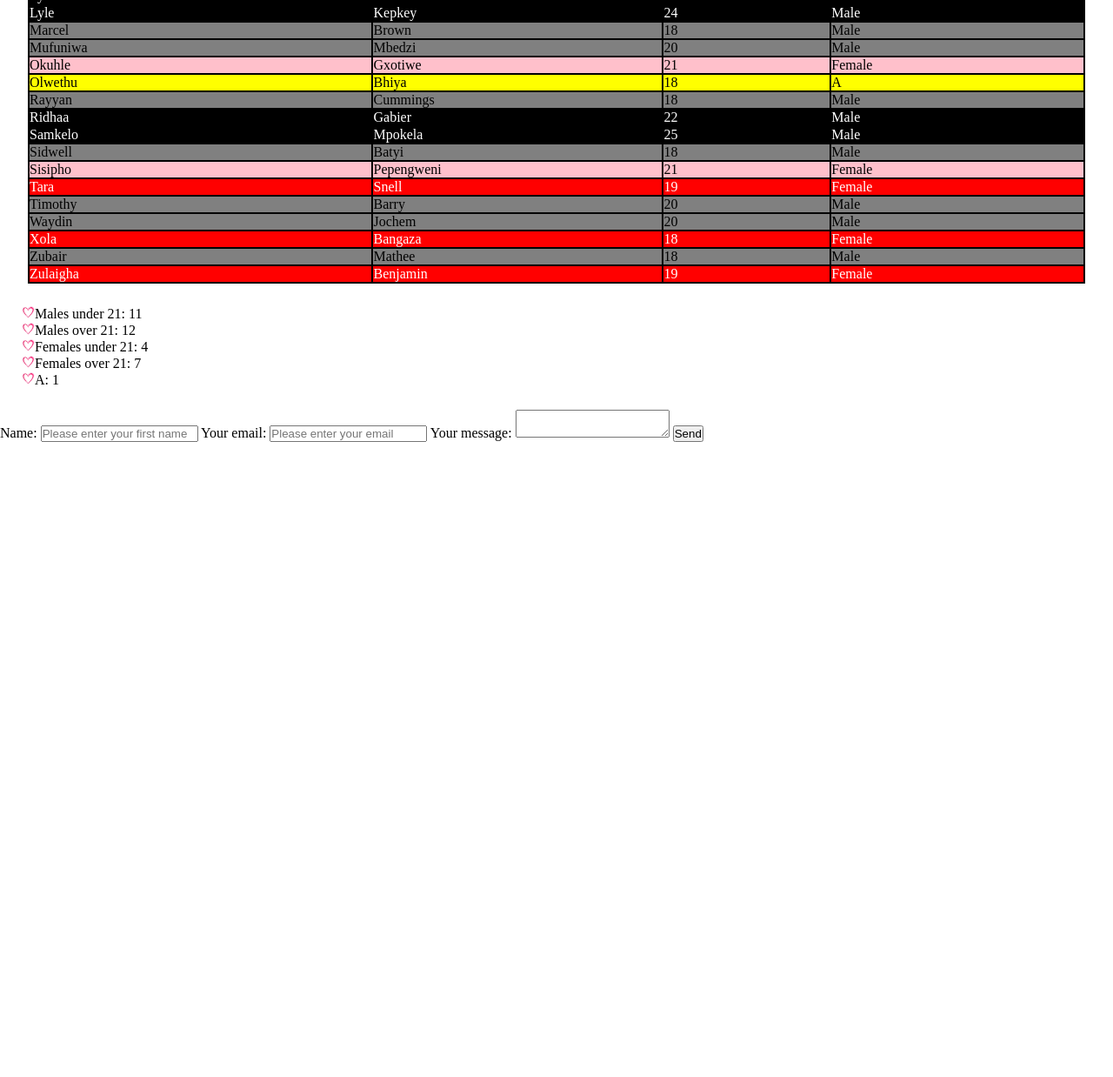
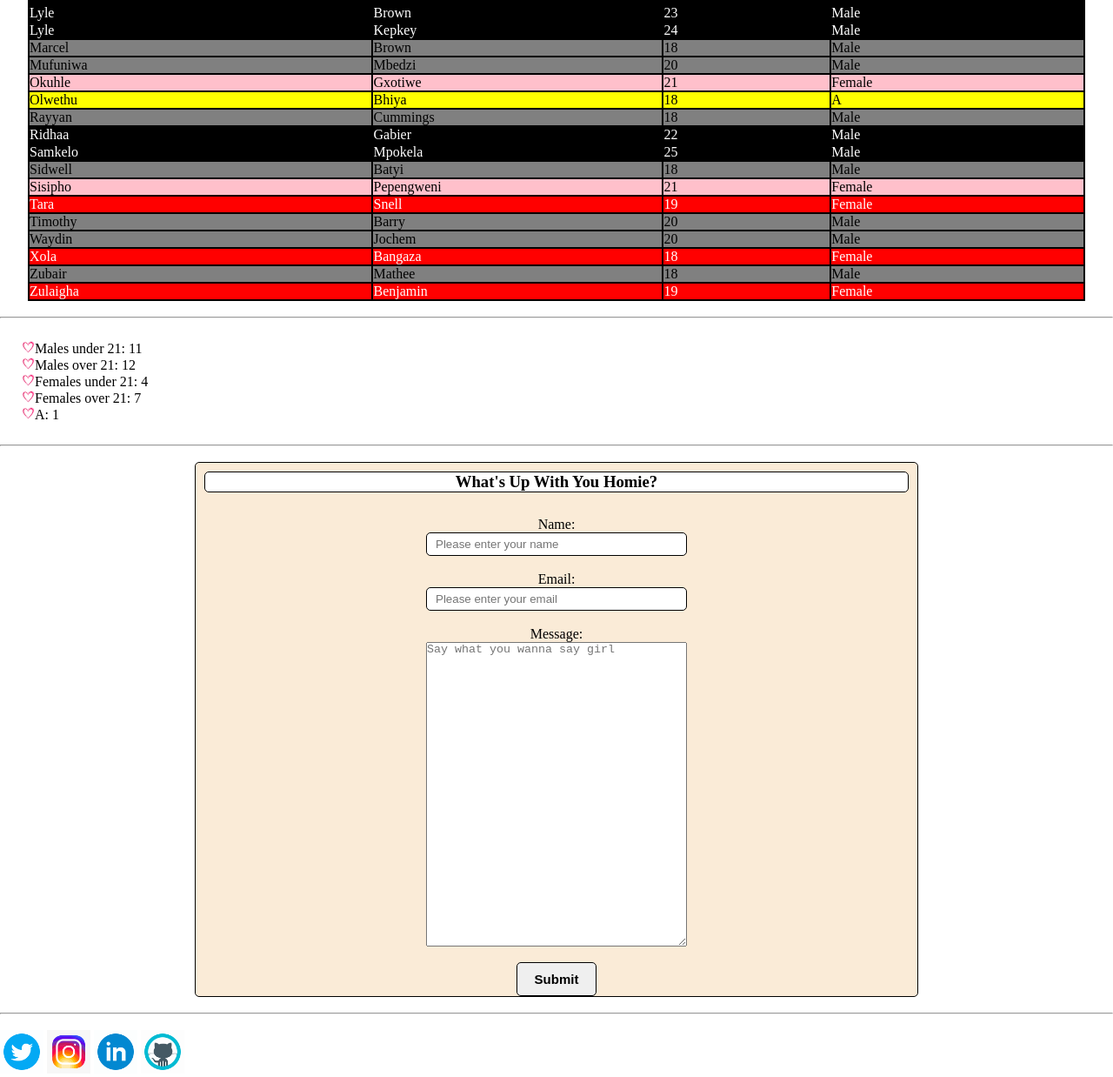
Before and after one commit to taahirahismail/class-exercise, a plain HTML site: page index.html in a window 1280 px wide. Shown: the part 513-1751 px from the top of the page at 87% size. Before the commit the page ends 1021 px from the top, so only its background shows below. Drawn offline with Linux system fonts and the light colour scheme.

Commit message:
contact form and icons added

```diff
--- a/index.html
+++ b/index.html
@@ -6,11 +6,17 @@
     <meta name="viewport" content="width=device-width, initial-scale=1.0">
     <title>This Exercise Thing lol</title>
     <link rel="stylesheet" href="style.css">
+    <link
+      rel="stylesheet"
+      href="https://cdnjs.cloudflare.com/ajax/libs/font-awesome/6.2.0/css/all.min.css"
+    />
 </head>
 <body>
     <header>
         <h1>Class Info</h1>
     </header>
+
+    <hr><br>
 
     <table>
         <tr>
@@ -231,6 +237,8 @@
         </tr>
     </table>
 
+    <br><hr>
+
     <ul>
         <li>Males under 21: 11</li>
         <li>Males over 21: 12</li>
@@ -239,28 +247,45 @@
         <li>A: 1</li>
     </ul>
 
+    <hr><br>
+
+    <div class="contactForm">
+        <h3>What's Up With You Homie?</h3><br>
+        <form action="https://formspree.io/f/xpzekrqp" method="POST">
             <div>
-        <form
-  action="https://formspree.io/f/xpzekrqp"
-  method="POST"
-    >
-
              <label>
             Name:
-    <input type="text" name="firstName" placeholder="Please enter your first name">
+            <input type="text" name="name" placeholder="Please enter your name" class="infoInput">
              </label>
+            </div><br>
+
+            <div>
              <label>
-    Your email:
-    <input type="email" name="email" placeholder="Please enter your email">
+            Email:
+             <input type="email" name="email" placeholder="Please enter your email" class="infoInput">
              </label>
+            </div><br>
+
+            <div>
              <label>
-    Your message:
-    <textarea name="message"></textarea>
+            Message:
+             <textarea name="message" placeholder="Say what you wanna say girl" id="message"></textarea>
              </label>
-  <!-- your other form fields go here -->
-  <button type="submit">Send</button>
+            </div><br>
+
+        <button type="submit" id="btn">Submit</button>
         </form>
+    </div><br>
+
+    <hr><br>
+
+    <div class="icons">
+        <footer>
+            <a href="#"><img src="./img/icons8-twitter-circled.gif" alt="twticon"></a>
+            <a href="#"><img src="./img/icons8-instagram.gif" alt="instaicon"></a>
+            <a href="#"><img src="./img/icons8-linkedin-circled.gif" alt="liicon"></a>
+            <a href="#"><img src="./img/icons8-github.gif" alt="ghicon"></a>
+        </footer>
     </div>
-
 </body>
 </html>
--- a/style.css
+++ b/style.css
@@ -60,3 +60,59 @@ ul li:before {
     background-size: contain;
     background-repeat: no-repeat;
 }
+
+input {
+    width: 25%;
+    padding: 5px 10px;
+    margin: auto;
+    border: 1px solid;
+    border-radius: 5px;
+    cursor: pointer;
+}
+
+#message {
+    width: 300px;
+    height: 350px;
+    margin: auto;
+}
+
+#btn {
+    font-size: 15px;
+    font-weight: bold;
+    border: 1px solid;
+    border-radius: 5px;
+    color: black;
+    padding: 10px 20px;
+    text-align: center;
+    text-decoration: none;
+    display: inline-block;
+}
+
+.contactForm {
+    text-align: center;
+    background-color: antiquewhite;
+    border: 1px solid black;
+    border-radius: 5px;
+    width: 65%;
+    margin: auto;
+}
+
+label, input, textarea {
+    display: block;
+}
+
+h3 {
+    background-color: white;
+    border: 1px solid black;
+    border-radius: 5px;
+    margin: 10px;
+}
+
+.infoInput {
+    width: 300px;
+}
+
+.icons img {
+    height: 50px;
+    width: 50px;
+}
```
Also changed, not shown: img/icons8-github.gif (added), img/icons8-instagram.gif (added), img/icons8-linkedin-circled.gif (added), img/icons8-twitter-circled.gif (added). Lines whose indentation alone changed are shown as unchanged.
